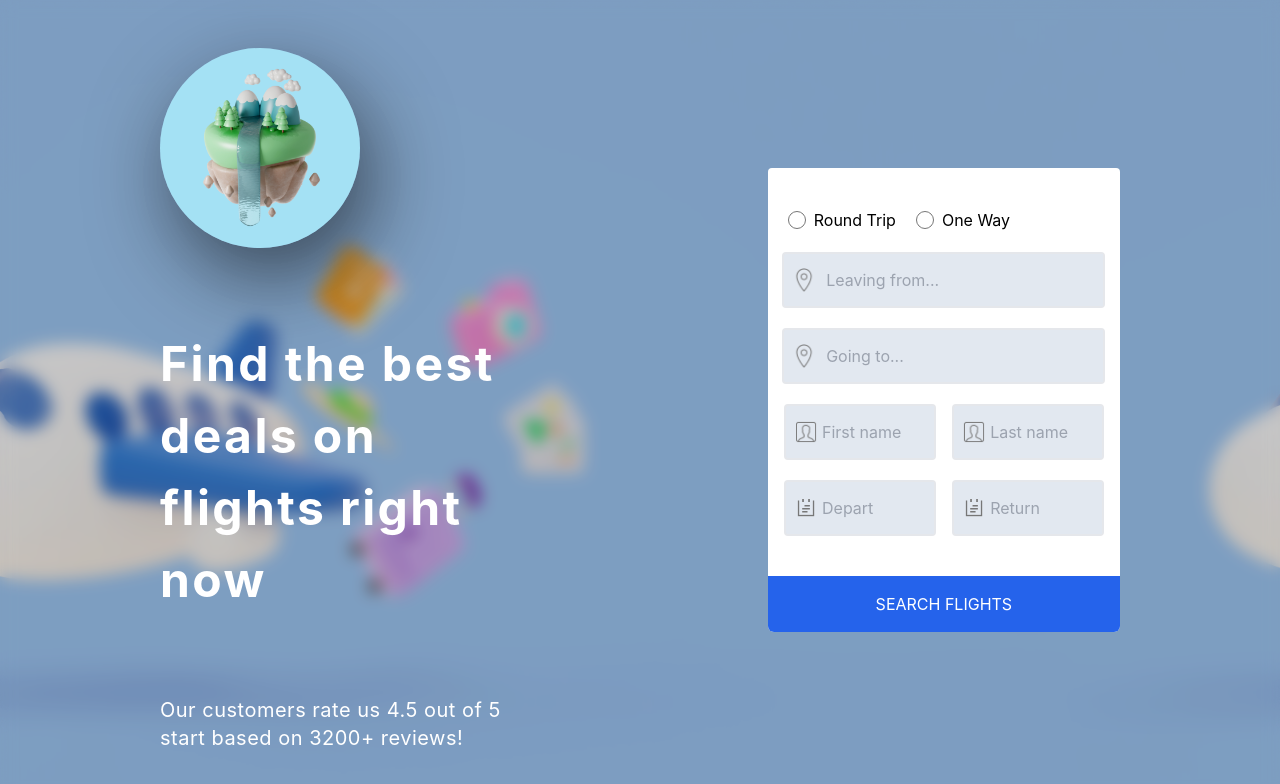
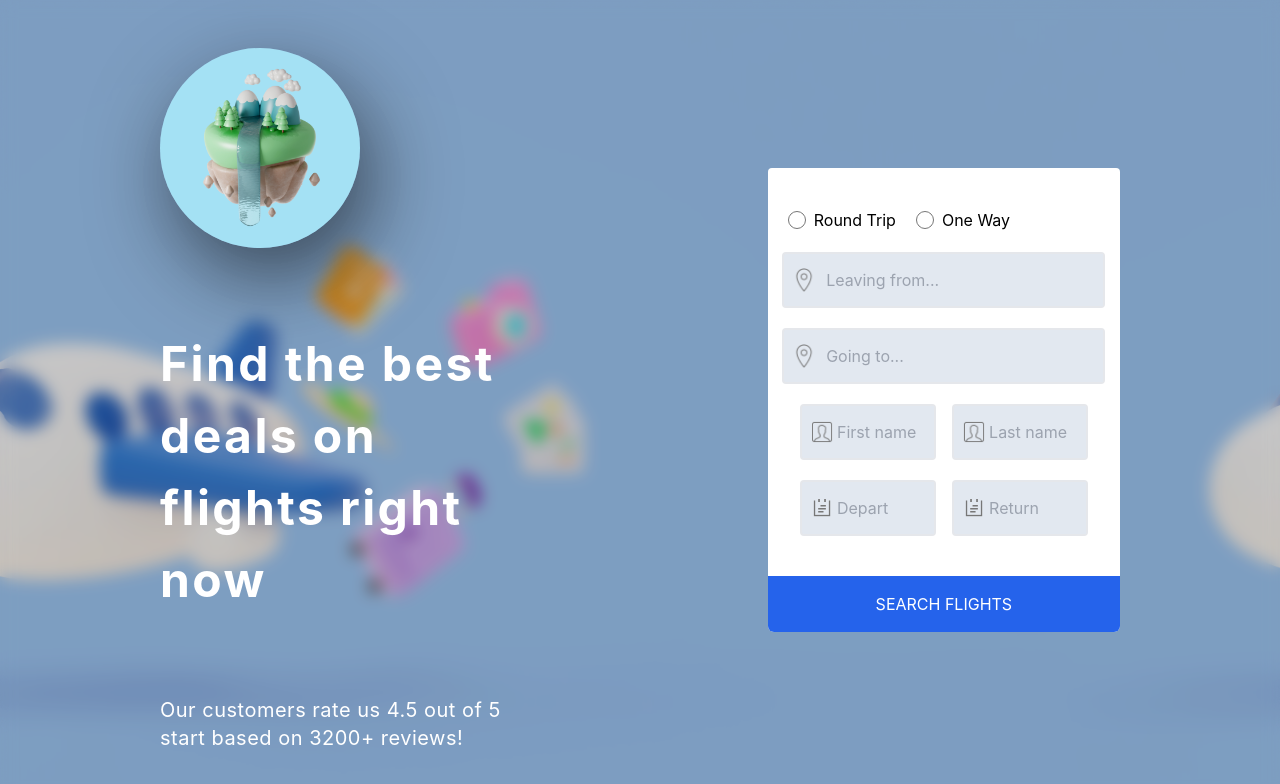
Before and after one commit to ghasemizade/React-pop, a React (Create React App) app in the folder tisell/: page / in a window 1280 px wide. Shown: the top 784 px of the page. Built offline with nearby package versions, Linux system fonts and the light colour scheme.

Commit message:
fix (book box)

```diff
--- a/tisell/src/components/Book.js
+++ b/tisell/src/components/Book.js
@@ -31,7 +31,8 @@ export default function Book() {
                 type={"text"}/>
             <div className={clsx(
                 "flex justify-center items-center",
-                "px-4"
+                "w-full",
+                "px-8"
             )}>
                 <Input
                     placeholder={'First name'}
@@ -52,7 +53,8 @@ export default function Book() {
             </div>
             <div className={clsx(
                 "flex justify-center items-center",
-                "px-4"
+                "w-full",
+                "px-8"
             )}>
                 <Input
                     placeholder={'Depart'}
--- a/tisell/src/components/Decs.js
+++ b/tisell/src/components/Decs.js
@@ -7,6 +7,7 @@ export default function Decs(){
         <div className={clsx(
             "flex justify-center items-start flex-col",
             "mr-60",
+            "desc"
         )}>
             <img className={clsx(
                 "rounded-full",
```
